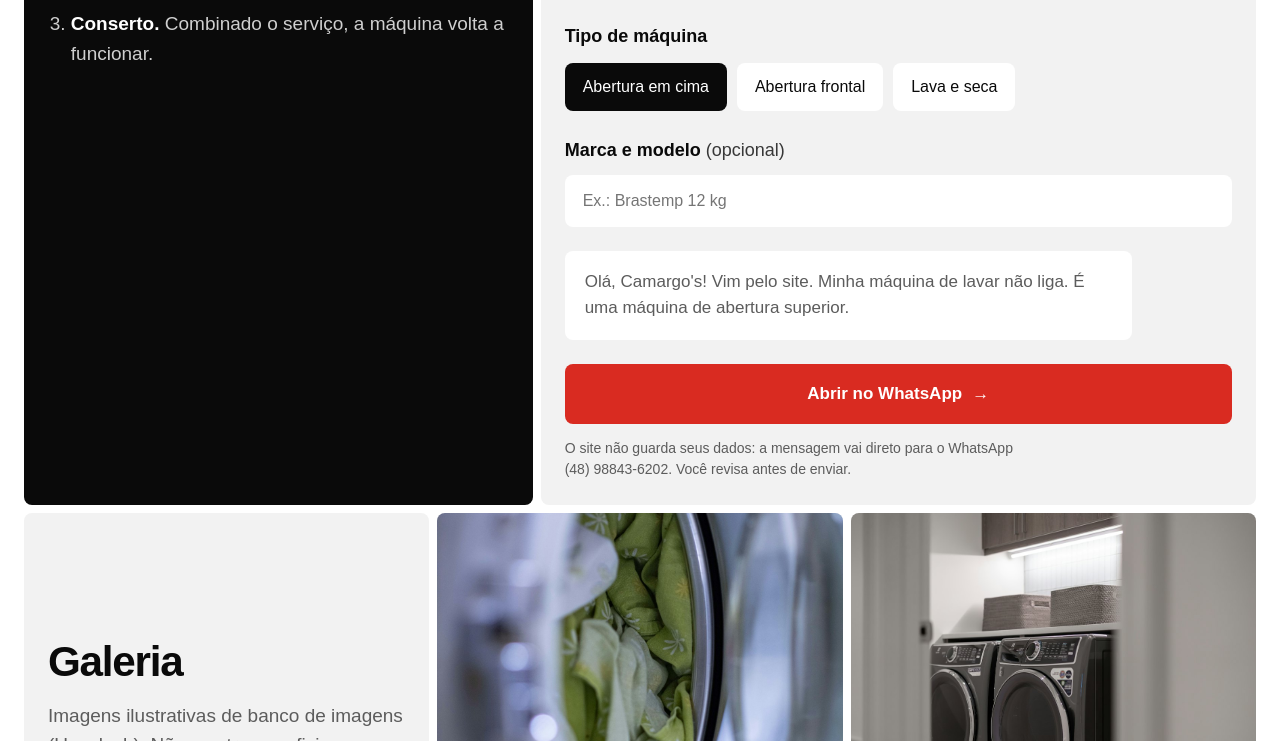
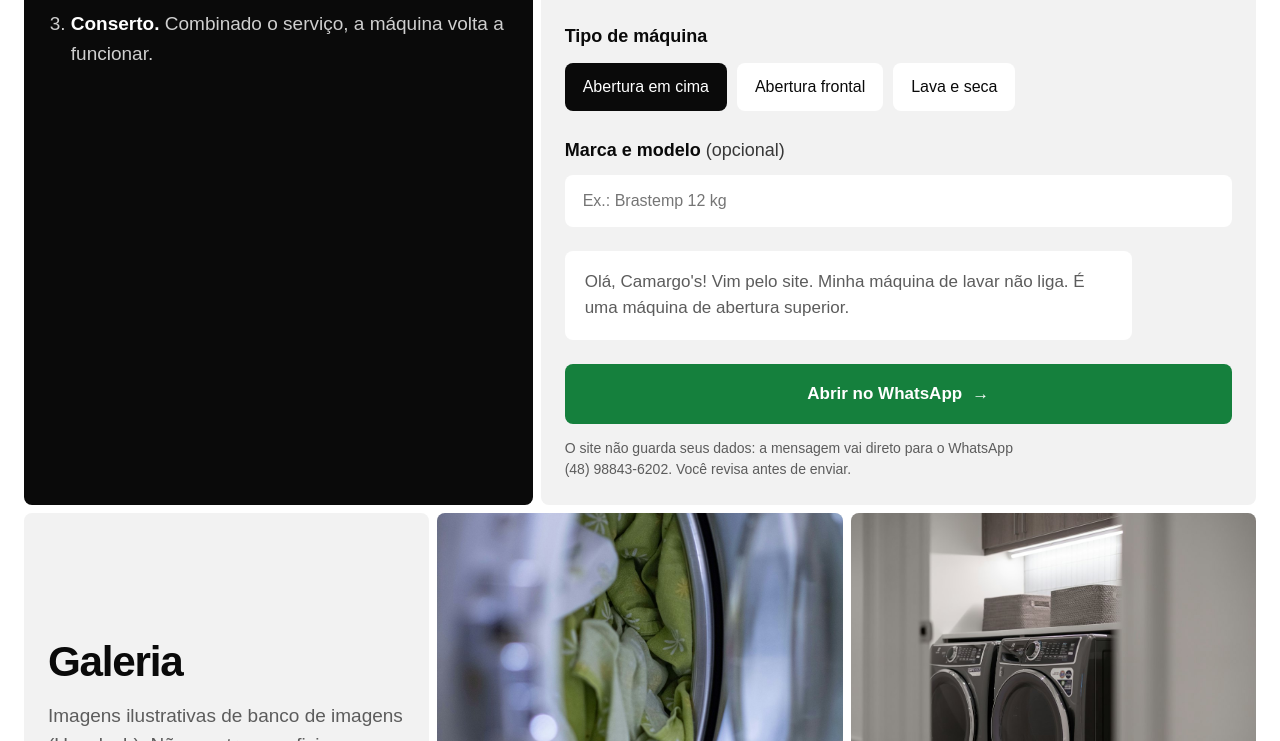
Before and after one commit to LeandroPivovar/camargo-maquinas-de-lavar, a plain HTML site: page dist/index.html in a window 1280 px wide. Shown: the part 2059-2800 px from the top of the page. Drawn offline with Linux system fonts and the light colour scheme; a web font is replaced by a local one.

Commit message:
Troca a cor principal para verde
Co-Authored-By: Claude Opus 5.5 <noreply@anthropic.com>

```diff
--- a/dist/index.html
+++ b/dist/index.html
@@ -5,7 +5,7 @@
   <meta name="viewport" content="width=device-width, initial-scale=1">
   <title>Camargo's | Conserto de máquinas de lavar roupas na Barra do Sambaqui, Florianópolis</title>
   <meta name="description" content="Conserto de máquinas de lavar roupas na Barra do Sambaqui, Florianópolis - SC. Nota 4,8 no Google. Orçamento pelo WhatsApp (48) 98843-6202.">
-  <meta name="theme-color" content="#0a0a0a">
+  <meta name="theme-color" content="#15803d">
   <meta property="og:type" content="website">
   <meta property="og:locale" content="pt_BR">
   <meta property="og:title" content="Camargo's">
--- a/dist/styles.css
+++ b/dist/styles.css
@@ -1,17 +1,17 @@
-/* Camargo's: The well-kept board (Switzer; vermelho sinal e branco) */
+/* Camargo's: The well-kept board (Switzer; verde da marca, branco e preto) */
 :root {
   --bg: #ffffff;
   --surface: #f2f2f2;
   --surface-2: #e6e6e6;
   --ink: #0a0a0a;
   --muted: #5c5c5c;
-  --accent: #d92b21;
+  --accent: #15803d;
   --accent-ink: #ffffff;
-  --accent-hover: #b8221a;
-  --focus: #d92b21;
+  --accent-hover: #116a32;
+  --focus: #15803d;
   --radius: 8px;
-  --hero-accent: #ff5a4f;
-  --mark-bg: #d92b21;
+  --hero-accent: #5ee08f;
+  --mark-bg: #15803d;
   --mark-ink: #ffffff;
   --mark-radius: 8px;
   --opt-bg: #ffffff;
@@ -201,8 +201,8 @@ section.t { padding: 24px; }
 .contact__btns { display: flex; flex-wrap: wrap; gap: 10px; margin-top: auto; }
 .t--status { grid-column: span 3; justify-content: flex-end; }
 .status__big { font-size: clamp(1.5rem, 1.2rem + 1vw, 2.2rem); font-weight: 600; letter-spacing: -0.03em; color: var(--ink) !important; line-height: 1.05; }
-.t--status.is-open .status__big::before, .t--status.is-closed .status__big::before { content: ""; display: inline-block; width: .5em; height: .5em; border-radius: 50%; margin-right: .3em; vertical-align: .1em; background: #1f9d55; }
-.t--status.is-closed .status__big::before { background: var(--accent); }
+.t--status.is-open .status__big::before, .t--status.is-closed .status__big::before { content: ""; display: inline-block; width: .5em; height: .5em; border-radius: 50%; margin-right: .3em; vertical-align: .1em; background: #15803d; }
+.t--status.is-closed .status__big::before { background: #d92b21; }
 .t--hours { grid-column: span 3; }
 .hours { margin: 0; display: flex; flex-direction: column; gap: 6px; }
 .hours div { display: flex; justify-content: space-between; gap: 12px; background: #fff; padding: 10px 12px; border-radius: 6px; }
```
Also changed, not shown: dist/assets/img/favicon.svg, 1 other file.
